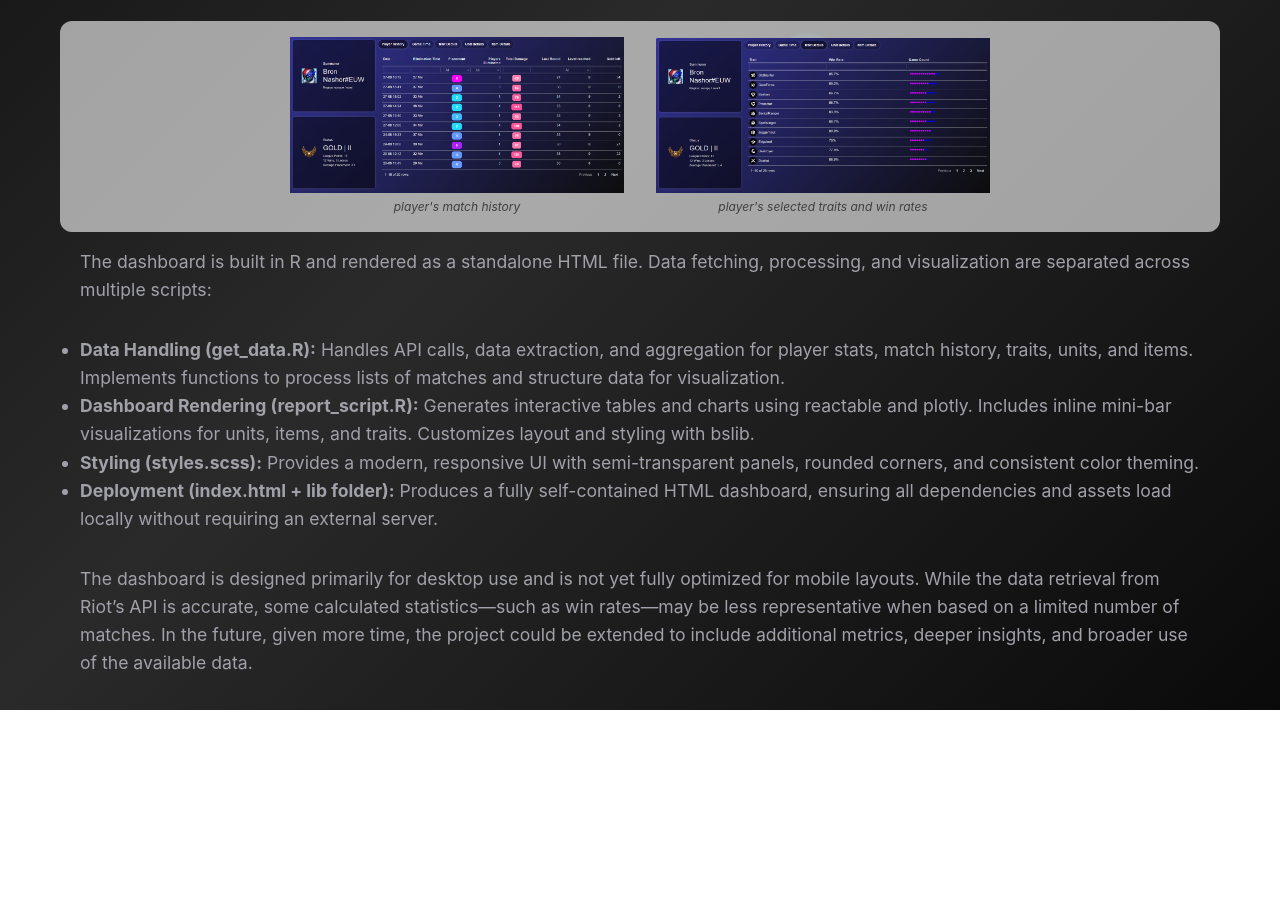
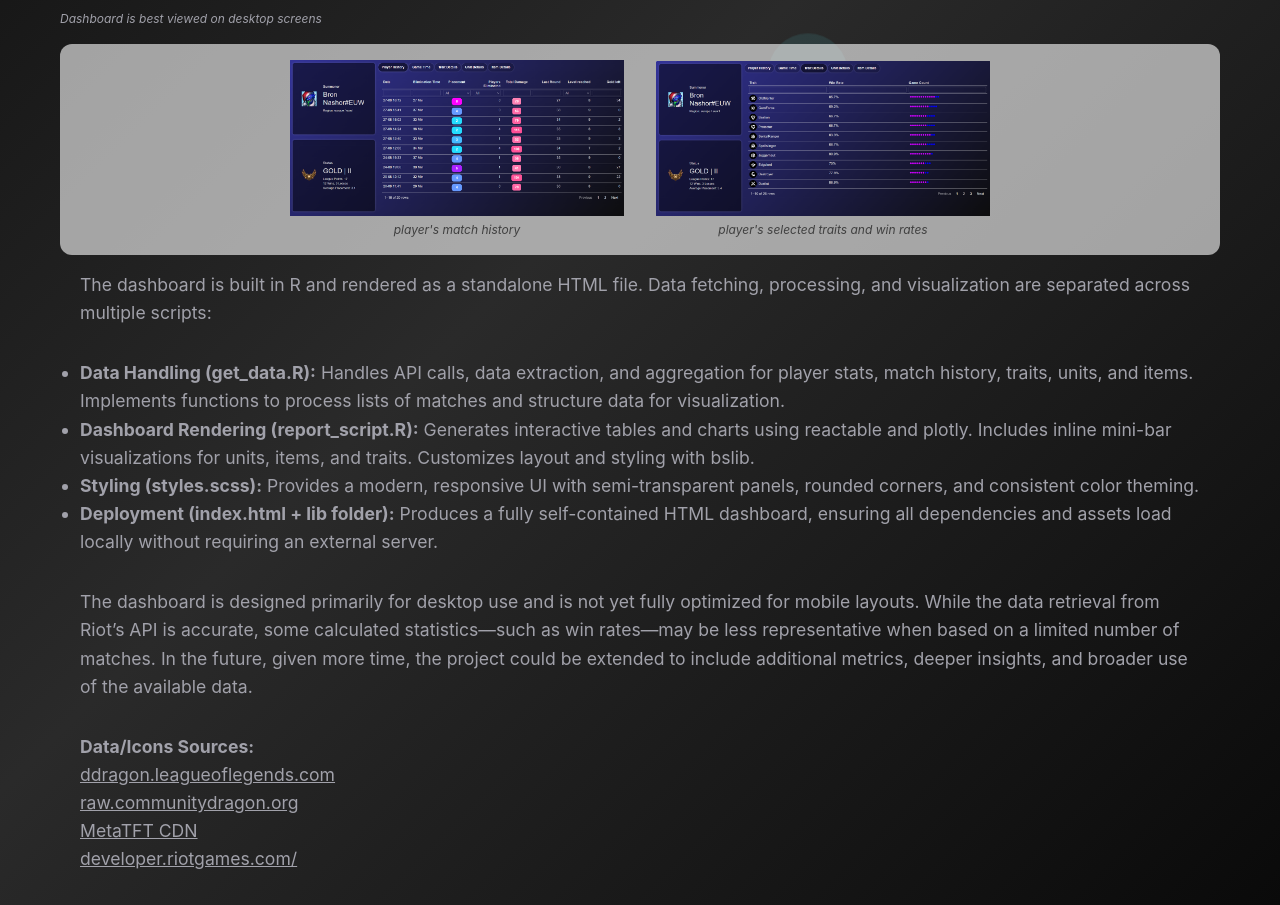
Before and after one commit to Vic-Ler/portfolio, a plain HTML site: page project_02.html in a window 1280 px wide. Shown: the part 602-1507 px from the top of the page. Before the commit the page ends 1312 px from the top, so only its background shows below. Drawn offline with Linux system fonts and the light colour scheme.

Commit message:
updated anchor style and added link info

```diff
--- a/project_02.html
+++ b/project_02.html
@@ -64,6 +64,7 @@
                 View Dashboard
               </a>
         </div>
+        <div class="image-caption desktop-note">Dashboard is best viewed on desktop screens</div>
         <div class="image-line-wrapper">
           <div class="image-line">
             <div class="image-container">
@@ -106,6 +107,12 @@
                   number of matches. In the future, given more time, the project
                    could be extended to include additional metrics, deeper
                    insights, and broader use of the available data.</p>
+            <p class="subtitle"><strong>Data/Icons Sources:</strong><br>
+                <a href="https://ddragon.leagueoflegends.com" target="_blank">ddragon.leagueoflegends.com</a><br>
+                <a href="https://raw.communitydragon.org" target="_blank">raw.communitydragon.org</a><br>
+                <a href="https://metatft.gg/cdn" target="_blank">MetaTFT CDN</a><br>
+                <a href="https://developer.riotgames.com/" target="_blank">developer.riotgames.com/</a>
+            </p>
         </div>
 </body>
 </html>
--- a/styles/project.css
+++ b/styles/project.css
@@ -50,6 +50,14 @@
       backdrop-filter: blur(10px);
       border: 1px solid rgba(101, 244, 255, 0.2);
       transition: all 0.3s ease;
+    }
+
+    a {
+      color: #a1a1aa;
+    }
+
+    a:hover {
+      color: #65F4FF;
     }
 
     .back-link:hover {
@@ -115,6 +123,11 @@
       font-size: 0.75rem;
       margin-top: 0.25rem;
       text-align: center;
+    }
+
+    .image-caption.desktop-note {
+    color: #a1a1aa;
+    text-align: left;
     }
 
     .tech-stack {
```
